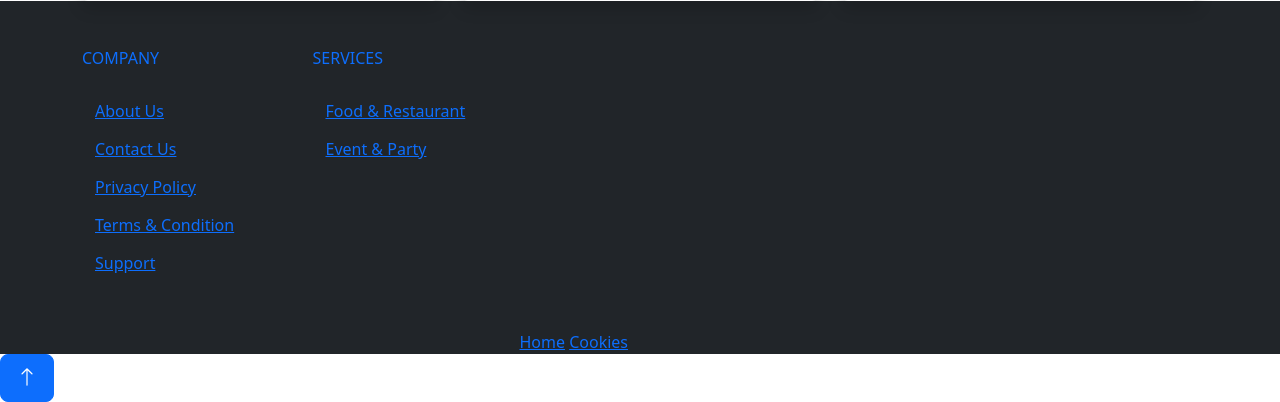
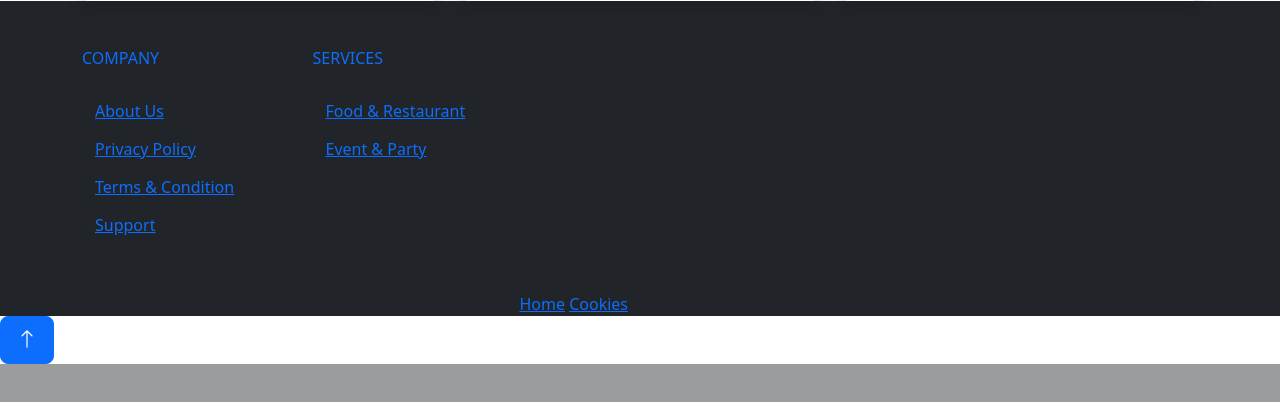
Before and after one commit to Zoltangl/Szakdolgozat, a PHP site: page /kedvezmenyeink.php in a window 1280 px wide. Shown: the part 2333-2735 px from the top of the page. After the commit the page ends 2697 px from the top, so only its background shows below. Run offline with PHP 8.4, Linux system fonts and the light colour scheme; some libraries are stand-ins or nearby versions.

Commit message:
link
javítás

```diff
--- a/view/kedvezmenyeink.php
+++ b/view/kedvezmenyeink.php
@@ -84,7 +84,7 @@
                                 <a href="index.php" class="nav-item nav-link active">Home</a>
                                 <a href="about.php" class="nav-item nav-link">About</a>
                                 <a href="service.php" class="nav-item nav-link">Services</a>
-                                <a href="room.html" class="nav-item nav-link">Rooms</a>
+                                <a href="room.php" class="nav-item nav-link">Rooms</a>
                                 <a href="kedvezmenyeink.php" class="nav-item nav-link">Kedvezményeink</a>
 
                                 <a href="booking.php" class="nav-item nav-link">Booking</a>
@@ -315,16 +315,15 @@
                             <div class="col-md-6">
                                 <h6 class="section-title text-start text-primary text-uppercase mb-4">Company</h6>
                                 <a class="btn btn-link" href="about.php">About Us</a>
-                                <a class="btn btn-link" href="">Contact Us</a>
-                                <a class="btn btn-link" href="">Privacy Policy</a>
-                                <a class="btn btn-link" href="">Terms & Condition</a>
-                                <a class="btn btn-link" href="">Support</a>
-                            </div>
-                            <div class="col-md-6">
-                                <h6 class="section-title text-start text-primary text-uppercase mb-4">Services</h6>
-                                <a class="btn btn-link" href="">Food & Restaurant</a>
-                                <a class="btn btn-link" href="">Event & Party</a>
-                            </div>
+                                <a class="btn btn-link" href="privacypolicy.php">Privacy Policy</a>
+                                <a class="btn btn-link" href="termsandcondition.php">Terms & Condition</a>
+                            <a class="btn btn-link" href="support.php">Support</a>
+                        </div>
+                        <div class="col-md-6">
+                            <h6 class="section-title text-start text-primary text-uppercase mb-4">Services</h6>
+                            <a class="btn btn-link" href="foordres.php">Food & Restaurant</a>
+                            <a class="btn btn-link" href="eventparty.php">Event & Party</a>
+                        </div>
                         </div>
                     </div>
                 </div>
```
Also changed, not shown: view/about.php (+9 -10 lines).
